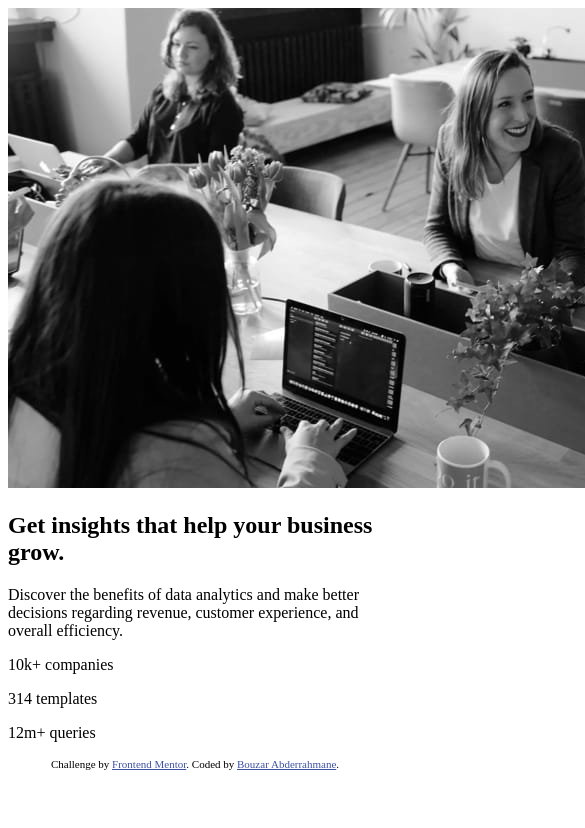
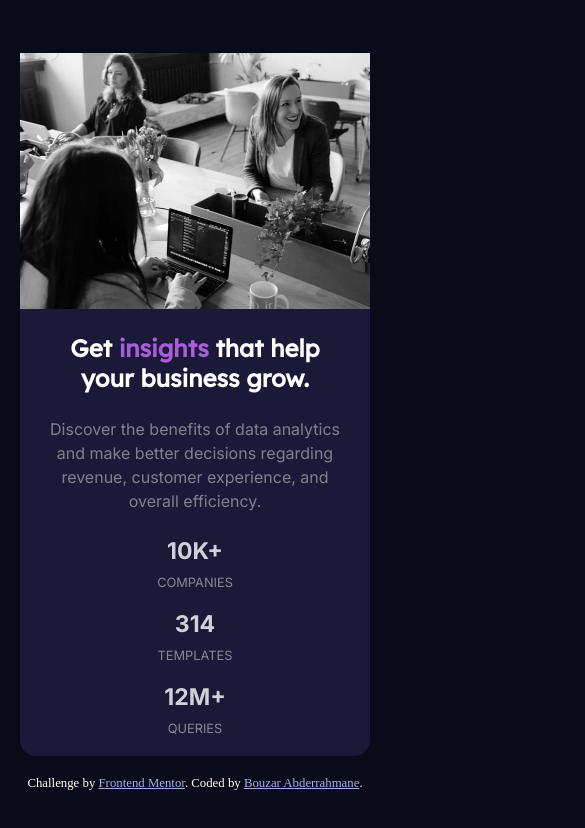
Before and after one commit to AbdouHichem/stats-preview-card-component, a plain HTML site: page index.html in a window 390 px wide. Shown: the top 828 px of the page, 585 px wide, since content can reach past the window. Drawn offline with Linux system fonts and the light colour scheme.

Commit message:
mobile Version

```diff
--- a/css/style.scss
+++ b/css/style.scss
@@ -1,7 +1,88 @@
+@import url("https://fonts.googleapis.com/css2?family=Inter:wght@400;700&display=swap");
+@import url("https://fonts.googleapis.com/css2?family=Lexend+Deca&display=swap");
+
+:root {
+  --VerydarkblueMainbg: hsl(233, 47%, 7%);
+  --DarkdesaturatedblueCardbg: hsl(244, 38%, 16%);
+  --Softviolet: hsl(277, 64%, 61%);
+  --White: hsl(0, 0%, 100%);
+  --Slightlytransparentwhiteparagraph: hsla(0, 0%, 100%, 0.75);
+  --Slightlytransparentwhiteheadings: hsla(0, 0%, 100%, 0.6);
+}
+
+* {
+  padding: 0;
+  margin: 0;
+  box-sizing: border-box;
+}
+
+body {
+  display: flex;
+  justify-content: center;
+  align-items: center;
+  min-height: 100vh;
+  flex-direction: column;
+  text-align: center;
+  background-color: var(--VerydarkblueMainbg);
+}
+.container {
+  background-color: var(--DarkdesaturatedblueCardbg);
+  border-radius: 16px;
+  width: 350px;
+  margin-bottom: 20px;
+  font-family: inter, sans-serif;
+  .head {
+
+    img {
+      width: 100%;
+      display: block;
+    }
+  }
+  .body {
+    .title {
+      color: var(--White);
+      font-family: Lexend Deca;
+
+      span {
+        color: var(--Softviolet);
+      }
+      margin: 24px;
+    }
+    .details {
+      color: var(--Slightlytransparentwhiteparagraph);
+      opacity: 0.6;
+      margin: 24px;
+      font-weight: 400;
+      line-height: 1.5;
+    }
+    .statistics {
+      color: var(--Slightlytransparentwhiteheadings);
+      text-transform: uppercase;
+
+      p {
+        display: flex;
+        justify-content: center;
+        flex-direction: column;
+        margin: 20px 0px;
+        opacity: 0.8;
+        font-size: 0.8em;
+        span {
+          color: var(--White);
+          font-weight: bold;
+          font-size: 1.8em;
+          margin-bottom : 10px;
+        }
+      }
+    }
+  }
+}
+
 .attribution {
   font-size: 11px;
   text-align: center;
+  color: var(--White);
+  font-size: 0.8em;
 }
 .attribution a {
-  color: hsl(228, 45%, 44%);
+  color: rgb(167, 177, 221);
 }
--- a/index.html
+++ b/index.html
@@ -21,7 +21,7 @@
     </div>
     <div class="body">
       <h2 class="title">
-        Get insights that help your business grow.
+        Get <span>insights</span> that help your business grow.
       </h2>
       <div class="details">
         Discover the benefits of data analytics and make better decisions regarding revenue, customer
```
Also changed, not shown: css/style.css, 1 other file.
